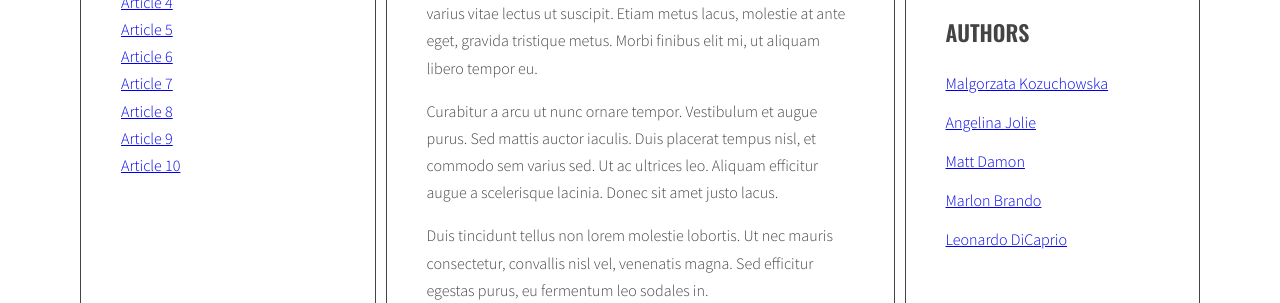
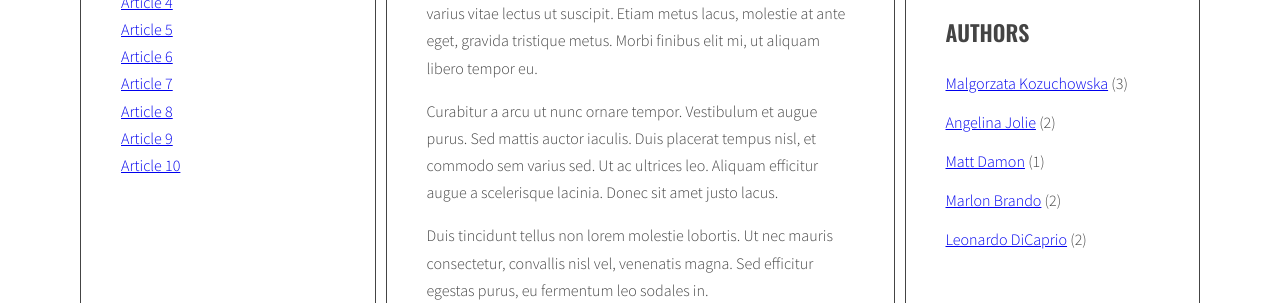
Before and after one commit to KrzysztofPiatkowski/javascript-blog, a website: page index.html in a window 1280 px wide. Shown: the part 451-754 px from the top of the page. Drawn offline with nearby package versions, Linux system fonts and the light colour scheme.

Commit message:
Add js code for Authors in the right sidebar

```diff
--- a/js/script.js
+++ b/js/script.js
@@ -298,7 +298,7 @@ addClickListenersToTags();
 function generateAuthors(){
 
   /* [NEW] create a new variable allAuthors with an empty object */
-  let allAuthors = [];
+  let allAuthors = {};
   /* find all articles */
   const articles = document.querySelectorAll(optArticleSelector);
 
@@ -316,19 +316,28 @@ function generateAuthors(){
     const articleAuthor = article.getAttribute('data-author');
     //console.log(articleAuthor);
 
+    /* split tags into array */
+    const articleAuthorsArray = articleAuthor.split(', ');
+
+    for (let author of articleAuthorsArray) {
+
       /* generate HTML of the link */
       const linkHTML = '<li><a href="#author-'+articleAuthor+'">'+articleAuthor+'</a></li>';
       //console.log(linkHTML);
 
       /* add generated code to html variable */
-      html = html + linkHTML;
+      html = linkHTML;
       //console.log(html);
 
-      /* [NEW] check if this link is NOT already in allAuthors */
-      if(allAuthors.indexOf(linkHTML) == -1){
-        /* [NEW] add generated code to allTags array */
-        allAuthors.push(linkHTML);
+      /* [NEW] check if this link is NOT already in allTags */
+      if(!allAuthors[author]) {
+      /* [NEW] add tag to allTags object */
+        allAuthors[author] = 1;
+      } else {
+        allAuthors[author]++;
       }
+
+    }
 
     /* insert HTML of all the links into the author wrapper */
     authorWrapper.insertAdjacentHTML('beforeend', html);
@@ -339,7 +348,22 @@ function generateAuthors(){
    const authorList = document.querySelector(optAuthorsListSelector);
 
    /* [NEW] add html from allTags to tagList */
-   authorList.innerHTML = allAuthors.join(' ');
+   //authorList.innerHTML = allAuthors.join(' ');
+
+    /* [NEW] create variable for all links HTML code */
+    let allAuthorsHTML = '';
+
+    /* [NEW] START LOOP: for each tag in allTags: */
+    for(let author in allAuthors){
+      /* [NEW] generate code of a link and add it to allTagsHTML */
+      //allAuthorsHTML += author + ' (' + allAuthors[author] + ') ';
+      allAuthorsHTML += '<li><a href="#author-'+author+'">'+author+'</a> (' + allAuthors[author] + ') </li>';
+    }
+    /* [NEW] END LOOP: for each tag in allTags: */
+
+    /*[NEW] add HTML from allTagsHTML to tagList */
+    authorList.innerHTML = allAuthorsHTML;
+
 }
 
 generateAuthors();
--- a/sass/style.scss
+++ b/sass/style.scss
@@ -96,6 +96,7 @@ body {
 .authors {
   li {
     margin-bottom: 12px;
+    display: block;
   }
 }
 
```
Also changed, not shown: css/style.css, 1 other file.
